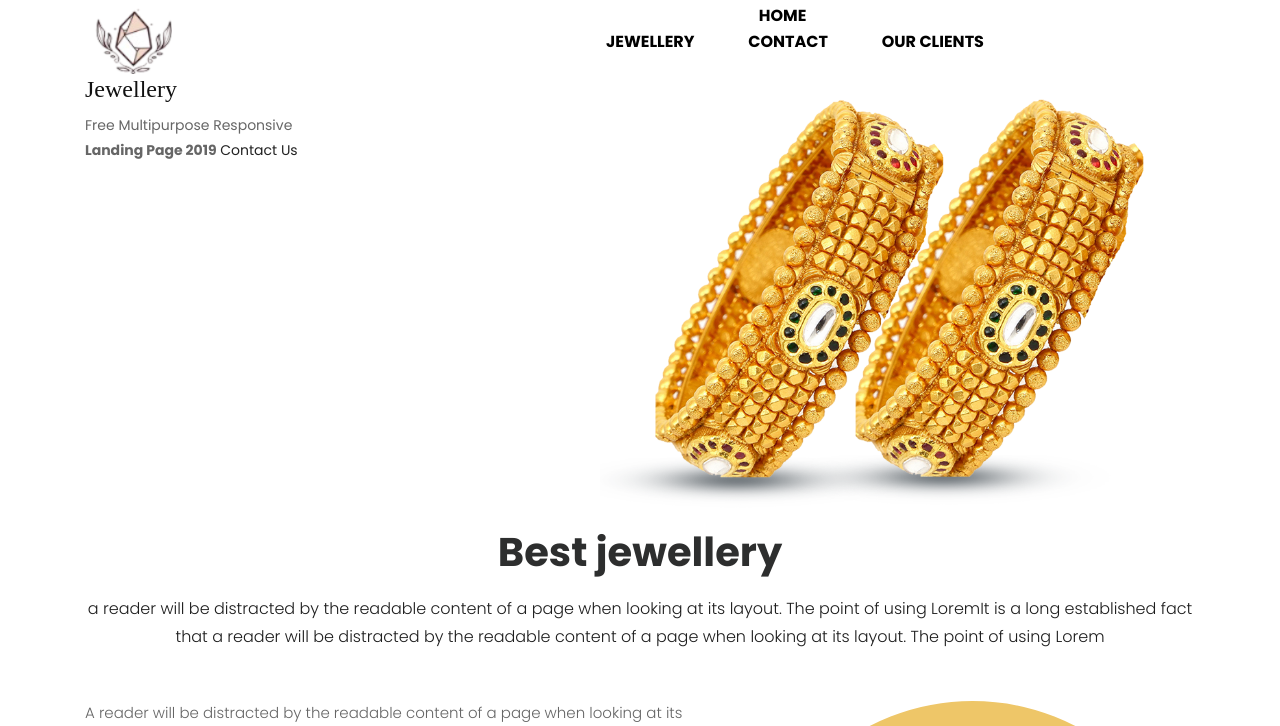
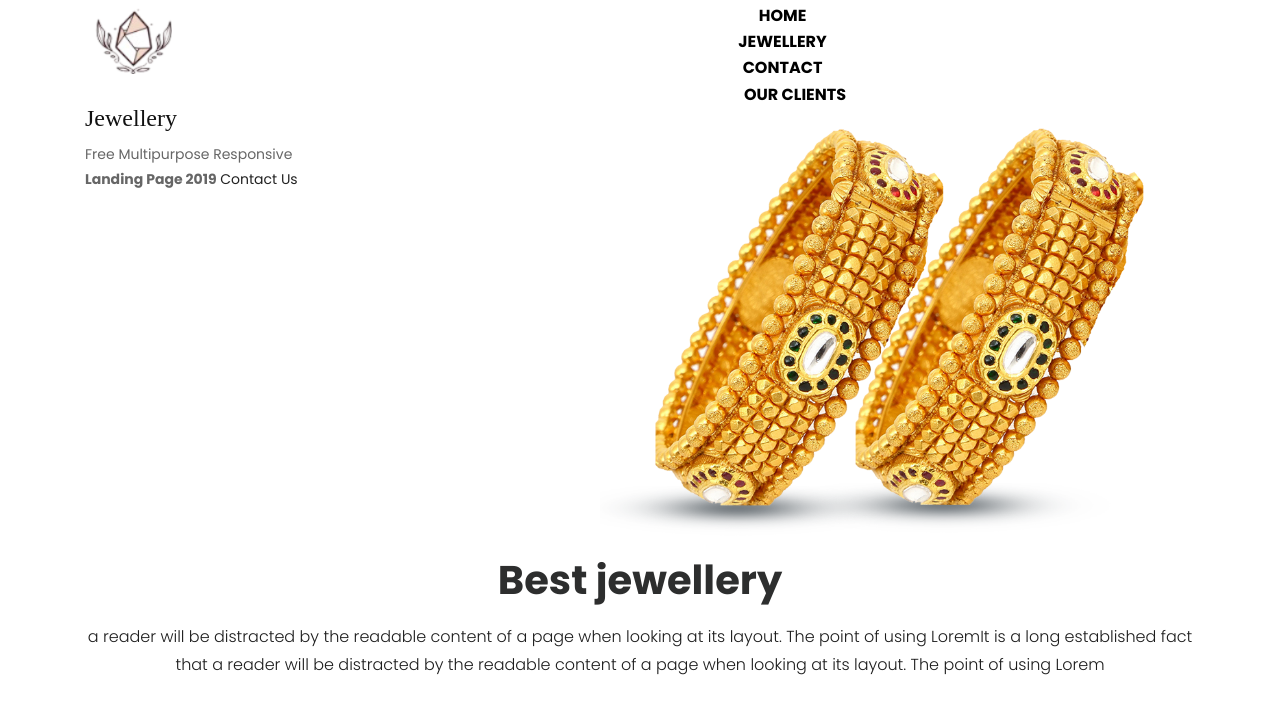
Before and after one commit to chatterjeeg024/Gopal, a plain HTML site: page index.html in a window 1280 px wide. Shown: the top 726 px of the page. Drawn offline with nearby package versions, Linux system fonts and the light colour scheme; files that its build step writes are made by us from their sources; a web font is replaced by a local one.

Commit message:
Update index.html

```diff
--- a/index.html
+++ b/index.html
@@ -58,8 +58,8 @@
                               <nav class="main-menu">
                                  <ul class="menu-area-main">
                                     <li class="active"> <a href="index.html">Home</a> </li><br>
-                                    <li class="active"> <a href=="index.html">jewellery</a> </li>
-                                    <li class="active" > <a href="index.html">Contact</a> </li>
+                                    <li class="active"> <a href=="index.html">jewellery</a> </li><br>
+                                    <li class="active" > <a href="index.html">Contact</a> </li><br>
                                     <li class="active"> <a href="index.html">Our Clients</a> </li>
                                  </ul>
                               </nav>
```
